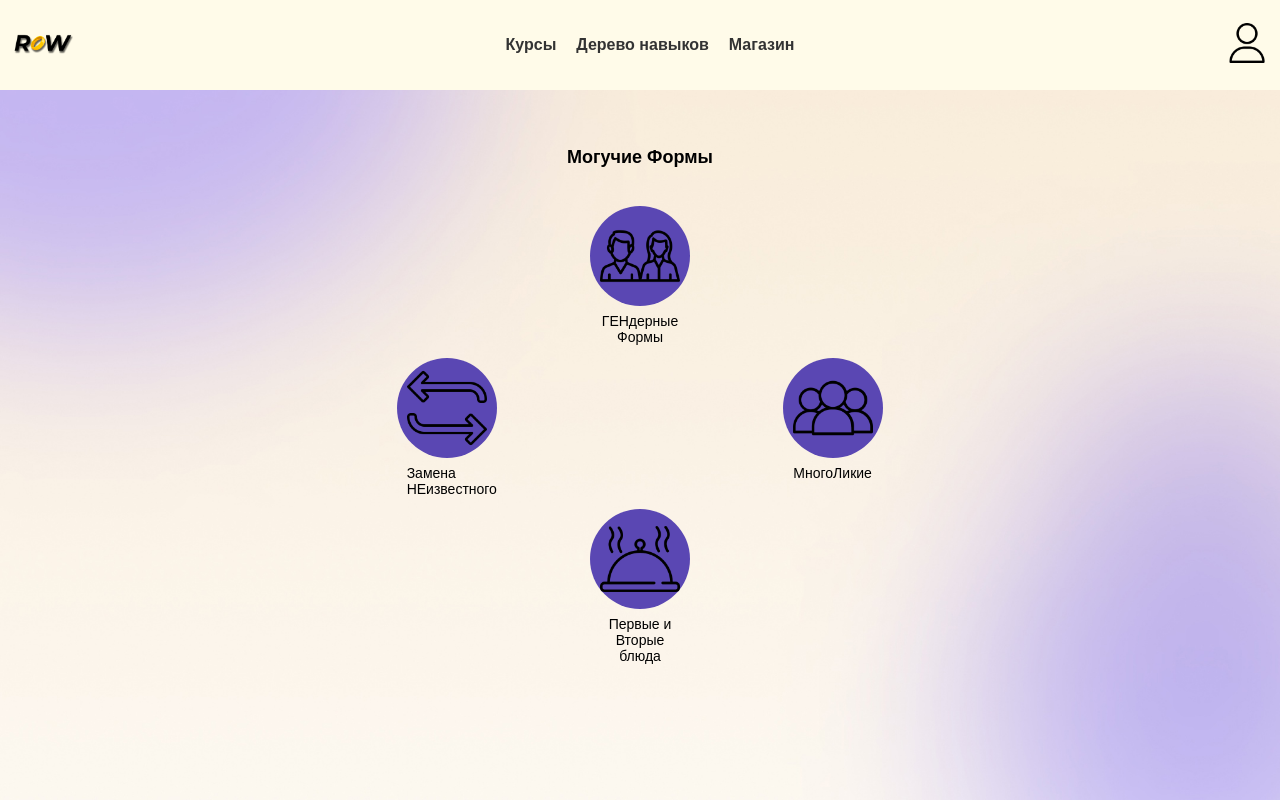
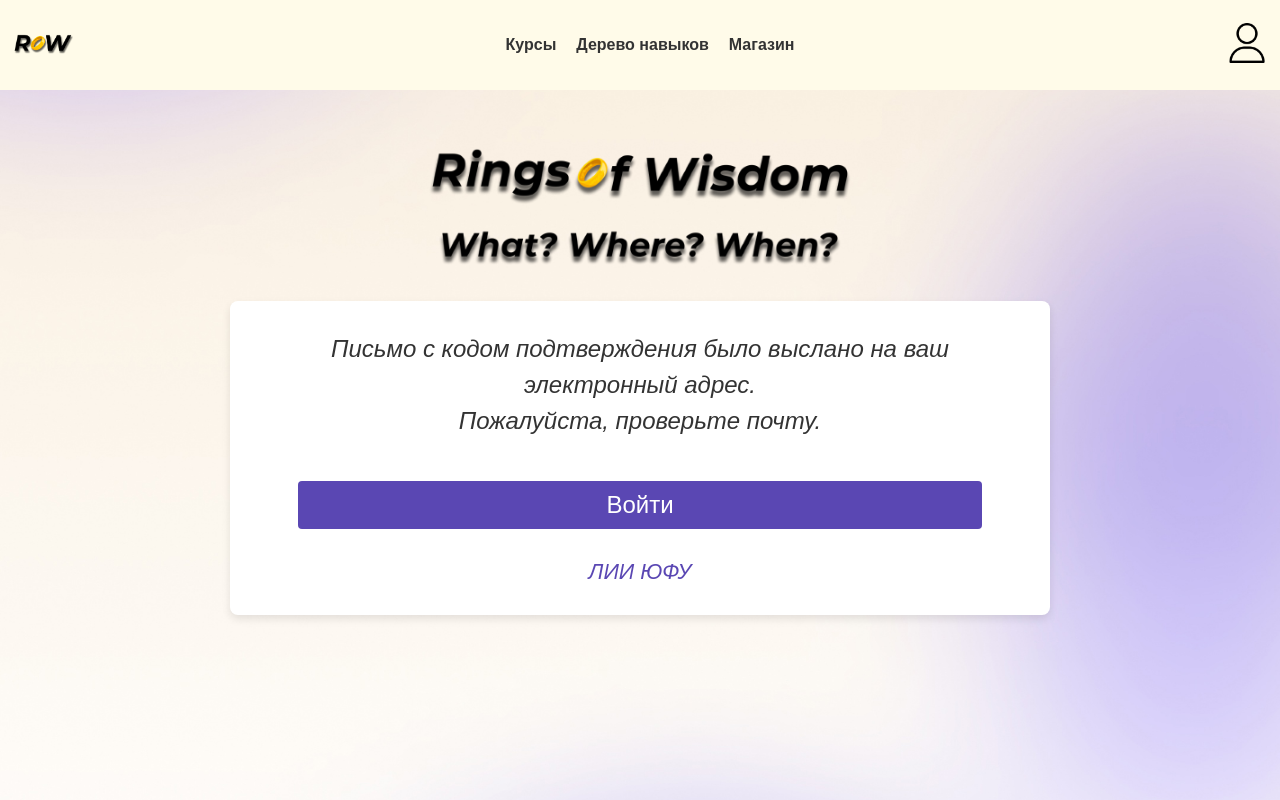
Before and after one commit to NikolyaTruLaLaLa/RingsOfWisdom, a React (Vite) app in the folder frontend/ringsOfWisdom/: page / in a window 1280 px wide. Shown: the top 800 px of the page. Built offline with nearby package versions, Linux system fonts and the light colour scheme.

Commit message:
added email-verif page

```diff
--- a/frontend/ringsOfWisdom/src/App.jsx
+++ b/frontend/ringsOfWisdom/src/App.jsx
@@ -7,6 +7,7 @@ import Head from './components/header/Head'
 import Wp from './pages/WP';
 import Skillstree from './pages/Skillstree';
 import Strongformstree from './pages/Strongformstree';
+import Emailverif from './pages/Emailverif';
 
 function App() {
   const [count, setCount] = useState(0)
@@ -18,7 +19,8 @@ function App() {
 
       {/*<Wp />*/}
       {/*<Skillstree />*/}
-      <Strongformstree />
+      {/*<Strongformstree />*/}
+      <Emailverif/>
 
     </>
   )
--- /dev/null
+++ b/frontend/ringsOfWisdom/src/assets/style/style_email_verif.css
@@ -0,0 +1,103 @@
+
+* {
+    margin: 0;
+    padding: 0;
+    box-sizing: border-box;
+    font-family: Arial, sans-serif;
+}
+
+.container {
+    text-align: center;
+    display: flex;
+    flex-direction: column;
+    align-items: center;
+    margin-top: 20%;
+}
+/* Экстрабольшие девайсы (большие десктопы, >= 1200px) */
+@media (min-width: 1200px) {
+    .container{
+
+        text-align: center;
+        display: flex;
+        flex-direction: column;
+        align-items: center;
+        margin-top: 0.1%;
+
+    }
+}
+
+
+.logom {
+    width: 450px;
+    height: auto;
+    max-width: 80%;
+    margin-bottom: 2%;
+    margin-top: 20%;
+
+}
+/* Экстрабольшие девайсы (большие десктопы, >= 1200px) */
+@media (min-width: 1200px) {
+    .logom {
+        width: 450px;
+        height: auto;
+        max-width: 80%;
+        margin-bottom: 2%;
+        margin-top: 0.1%;
+
+    }
+}
+
+/* Уведомление */
+.notification {
+    font-size: 1.5em;
+    color: #333;
+    margin-bottom: 20px;
+    font-style: italic;
+    background-color: #fff;
+    padding: 30px;
+    width: 80%;
+    max-height: 80%;
+    border-radius: 8px;
+    box-shadow: 0 4px 8px rgba(0, 0, 0, 0.1);
+    margin-bottom: 3%;
+}
+
+.notification p {
+    margin: 0 0 2rem;
+    line-height: 1.5;
+    word-wrap: break-word;
+}
+
+button {
+    width: 90%;
+    padding: 10px;
+    background-color: #5a47b3;
+    color: #fff;
+    border: none;
+    border-radius: 4px;
+    font-size: 1em;
+    cursor: pointer;
+    margin-top: 10px;
+    margin-bottom: 10px;
+    transition: transform 0.3s ease;
+
+}
+button:hover {
+    background-color: #5a47b3;
+    transform: scale(1.05);
+}
+
+/* Ссылка на ЛИИ ЮФУ */
+.footer-link {
+    display: block;
+    margin-top: 20px;
+    font-size: 0.9em;
+    color: #5a47b3;
+    text-decoration: none;
+    transition: transform 0.3s ease;
+}
+
+.footer-link:hover {
+    text-decoration: none;
+    transform: scale(1.05);
+}
--- /dev/null
+++ b/frontend/ringsOfWisdom/src/pages/Emailverif.jsx
@@ -0,0 +1,17 @@
+import logom from"./../assets/images/logo.png";
+import './../assets/style/style_email_verif.css';
+
+const Emailverif = () => {
+    return (
+    <div className="container">
+        <img src={logom} alt="Логотип Rings of Wisdom" className="logom"/>
+        <main className="notification">
+            <p>Письмо с кодом подтверждения было выслано на ваш электронный адрес.<br/> Пожалуйста, проверьте почту.</p>
+            <button onClick="document.location='#menu'" type="submit">Войти</button>
+            <a href="https://vk.com/lig_sfedu" className="footer-link">ЛИИ ЮФУ</a>
+        </main>
+    </div>
+);
+}
+
+export default Emailverif;
--- a/frontend/ringsOfWisdom/src/pages/Skillstree.jsx
+++ b/frontend/ringsOfWisdom/src/pages/Skillstree.jsx
@@ -6,7 +6,7 @@ import './../assets/style/style_skills_tree.css';
 const Skillstree = () => {
     return (
      <div className="container_all">
-        <div class ="head">
+        <div className="head">
             <p>Дерево Навыков</p>
         </div>
         <div className="container_first">
--- a/frontend/ringsOfWisdom/src/pages/Strongformstree.jsx
+++ b/frontend/ringsOfWisdom/src/pages/Strongformstree.jsx
@@ -6,7 +6,7 @@ import './../assets/style/style_skills_tree.css';
 
 const Strongformstree = () => {
     return ( <div className="container_all">
-        <div class ="head">
+        <div className="head">
             <p>Могучие Формы</p>
         </div>
         <div className="container_first">
```
Also changed, not shown: frontend/ringsOfWisdom/src/assets/images/logo.png (added).
